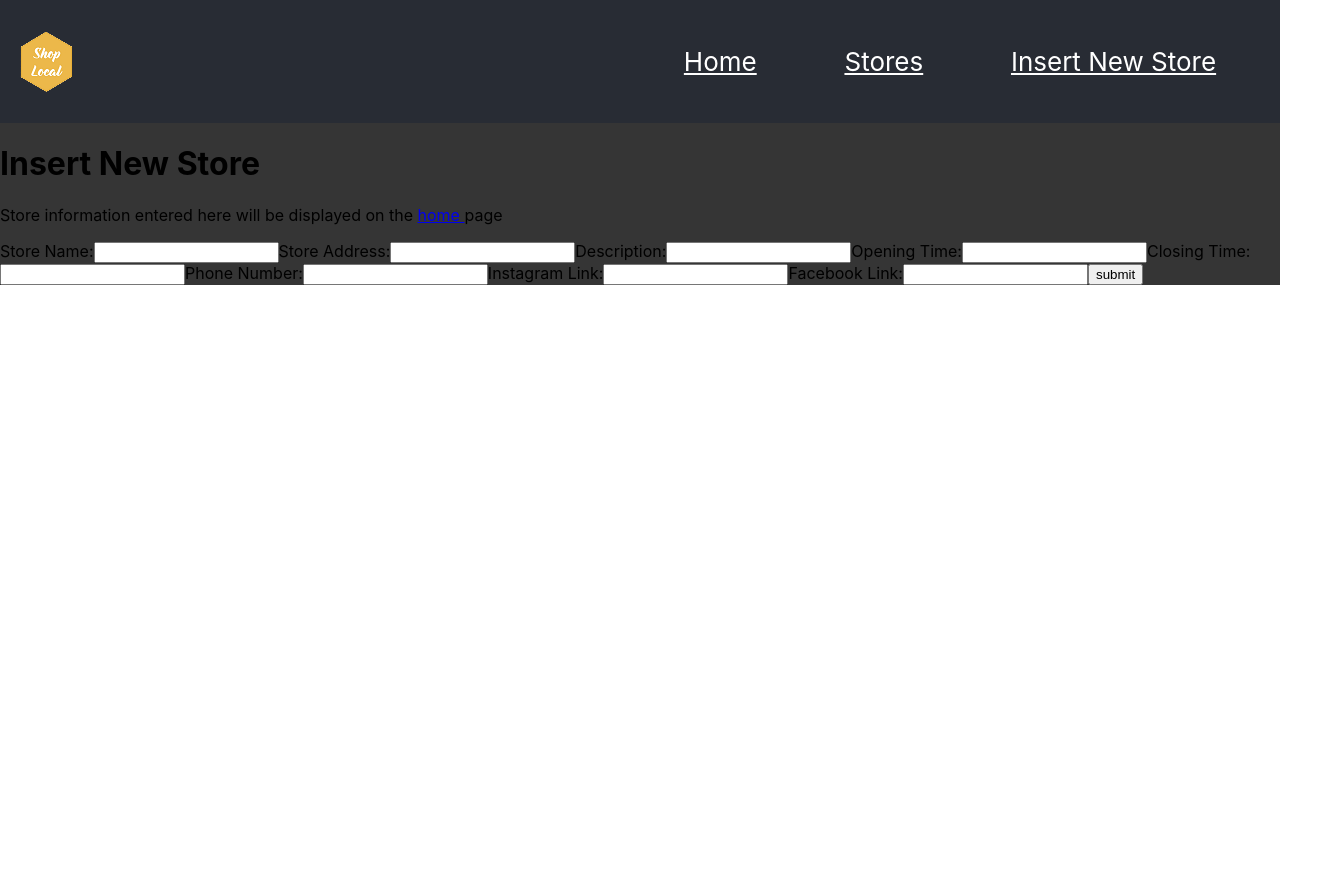
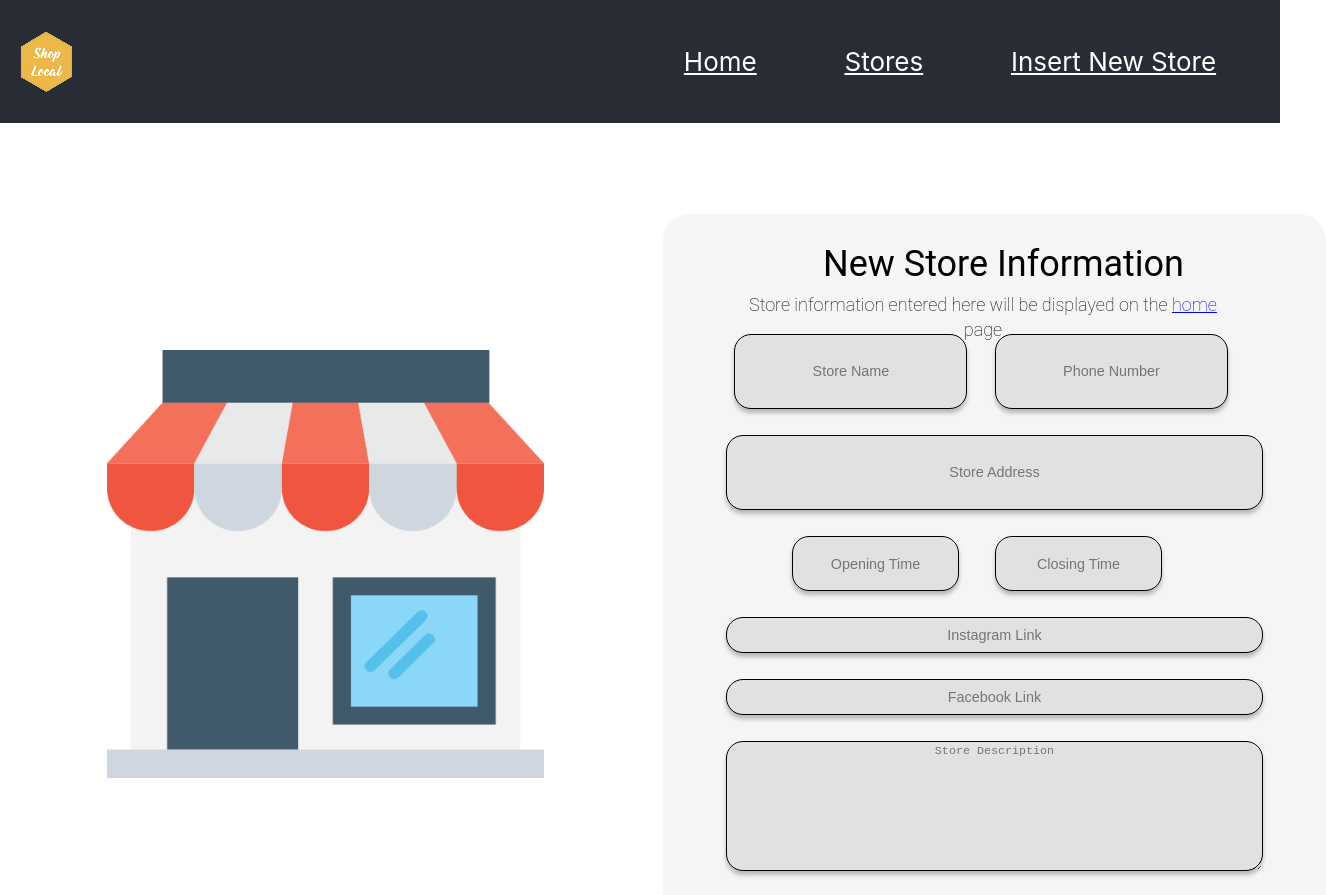
Before and after one commit to mmunozvaltierra/sps-team44-spring21, a React (Create React App) app in the folder shop-local/: page /new-store-form in a window 1280 px wide. Shown: the top 895 px of the page, 1326 px wide, since content can reach past the window. Before the commit the page ends 800 px from the top, so only its background shows below. Built offline with nearby package versions, Linux system fonts and the light colour scheme.

Commit message:
Add CSS styling to page

```diff
--- /dev/null
+++ b/shop-local/src/components/NewStore.css
@@ -0,0 +1,181 @@
+/*CSS page for New Store page*/
+body {
+    background: rgba(255, 255, 255, 0.685)
+}
+
+/*Submission form block*/
+#submission-form-container {
+    position: absolute;
+    width: 663px;
+    height: 775px;
+    left: 663px;
+    top: 214px;
+
+    background: #F5F5F5;
+    border-radius: 27px;
+}
+
+#submission-title {
+    position: absolute;
+    width: 361px;
+    height: 42px;
+    left: 160px;
+    top: 5px;
+
+    font-family: Roboto;
+    font-style: normal;
+    font-weight: normal;
+    font-size: 36px;
+    line-height: 42px;
+
+    color: #000000;
+}
+
+#submission-text {
+    position: absolute;
+    width: 500px;
+    height: 42px;
+    left: 70px;
+    top: 60px;
+
+    font-family: Roboto;
+    font-style: normal;
+    font-weight: lighter;
+    font-size: 18px;
+    line-height: 25px;
+    text-align: center;
+
+    color: #000000;
+}
+
+#submit-button {
+    position: absolute;
+    width: 202px;
+    height: 71px;
+    left: 231px;
+    top: 683px;
+
+    background: #282C34;
+    border-radius: 24px;
+
+    font-family: Roboto;
+    font-style: normal;
+    font-weight: normal;
+    font-size: 36px;
+    line-height: 42px;
+    /* identical to box height */
+
+
+    color: #FFFFFF;
+}
+
+.input-area {
+    background: #E1E1E1;
+    mix-blend-mode: normal;
+    border: 1px solid #000000;
+    box-sizing: border-box;
+    box-shadow: 0px 4px 4px rgba(0, 0, 0, 0.25);
+    border-radius: 17px;
+
+    text-align: center;
+    font-size: 90%;
+
+}
+
+#store-name-input {
+    position: absolute;
+    left: 10.78%;
+    right: 50.08%;
+    top: 15.48%;
+    bottom: 74.84%;
+
+    height: 75px;
+    width: 233px;
+
+}
+
+#phone-number-input {
+    position: absolute;
+    left: 50.08%;
+    right: 14.78%;
+    top: 15.48%;
+    bottom: 74.84%;
+
+    height: 75px;
+    width: 233px;
+
+}
+
+#address-input {
+    position: absolute;
+    left: 9.5%;
+    right: 9.5%;
+    top: 28.52%;
+    bottom: 61.84%;
+
+    height: 74.77029418945312px;
+    width: 537px;
+
+}
+
+#open-time-input {
+    position: absolute;
+    left: 19.46%;
+    right: 55.35%;
+    top: 41.55%;
+    bottom: 51.35%;
+
+    height: 55px;
+}
+
+#close-time-input {
+    position: absolute;
+    left: 50.08%;
+    right: 24.74%;
+    top: 41.55%;
+    bottom: 51.35%;
+
+    height: 55px;
+}
+
+#instagram-input {
+    position: absolute;
+    left: 9.5%;
+    right: 9.5%;
+    top: 52%;
+    bottom: 43.35%;
+
+    height: 36px;
+    width: 537px;
+
+}
+
+#facebook-input {
+    position: absolute;
+    left: 9.5%;
+    right: 9.5%;
+    top: 60%;
+    bottom: 35.35%;
+
+    height: 36px;
+    width: 537px;
+}
+
+#description-input {
+    position: absolute;
+    left: 9.5%;
+    right: 9.5%;
+    top: 68%;
+    bottom: 15.23%;
+
+    height: 130px;
+    width: 537px;
+
+}
+#shop-photo {
+    position: absolute;
+    width: 437px;
+    height: 428px;
+    left: 107px;
+    top: 350px;
+}
--- a/shop-local/src/components/NewStore.js
+++ b/shop-local/src/components/NewStore.js
@@ -1,70 +1,86 @@
 import React, { useState, useEffect } from 'react';
 import { Link } from 'react-router-dom';
+import "./NewStore.css"
+import storePic from "./shop.png"
 
 
 function NewStore() {
 
     return (
+      <body>
+      <img id="shop-photo" src={storePic} alt="Store Picture" />
+
+      <div id="submission-form-container">
         <form>
-          <h1>Insert New Store</h1>
-          <p>Store information entered here will be displayed on the <Link to='/'>home </Link> page </p>
-          <label>
-              Store Name:
+          <h1 id="submission-title">New Store Information</h1>
+          <p id="submission-text">Store information entered here will be displayed on the <Link to='/'>home</Link> page </p>
+
           <input
+            id="store-name-input"
+            className="input-area"
             type="text"
+            placeholder="Store Name"
           />
-          </label>
-          <label>
-              Store Address:
+
           <input
+            id="address-input"
+            className="input-area"
             type="text"
+            placeholder="Store Address"
           />
-          </label>
 
-          <label>
-              Description:
           <input
+            id="open-time-input"
+            className="input-area"
             type="text"
+            placeholder="Opening Time"
           />
-          </label>
 
-          <label>
-              Opening Time:
           <input
+            id="close-time-input"
+            className="input-area"
             type="text"
+            placeholder="Closing Time"
           />
-          </label>
 
-          <label>
-              Closing Time:
+
+
           <input
+            id="phone-number-input"
+            className="input-area"
             type="text"
+            placeholder="Phone Number"
           />
-          </label>
 
-          <label>
-              Phone Number:
+
           <input
+            id="instagram-input"
+            className="input-area"
             type="text"
+            placeholder="Instagram Link"
           />
-          </label>
 
-          <label>
-              Instagram Link:
+
           <input
+            id="facebook-input"
+            className="input-area"
             type="text"
+            placeholder="Facebook Link"
           />
-          </label>
 
-          <label>
-              Facebook Link:
-          <input
-            type="text"
+          <textarea
+            rows="20"
+            cols="75"
+            id="description-input"
+            className="input-area"
+            placeholder="Store Description"
           />
-          </label>
 
-          <input type="submit" value="submit"></input>
+
+          <input id="submit-button" type="submit" value="Submit"></input>
         </form>
+        </div>
+        </body>
       );
 }
 export default NewStore;
```
Also changed, not shown: shop-local/src/components/shop.png (added).
